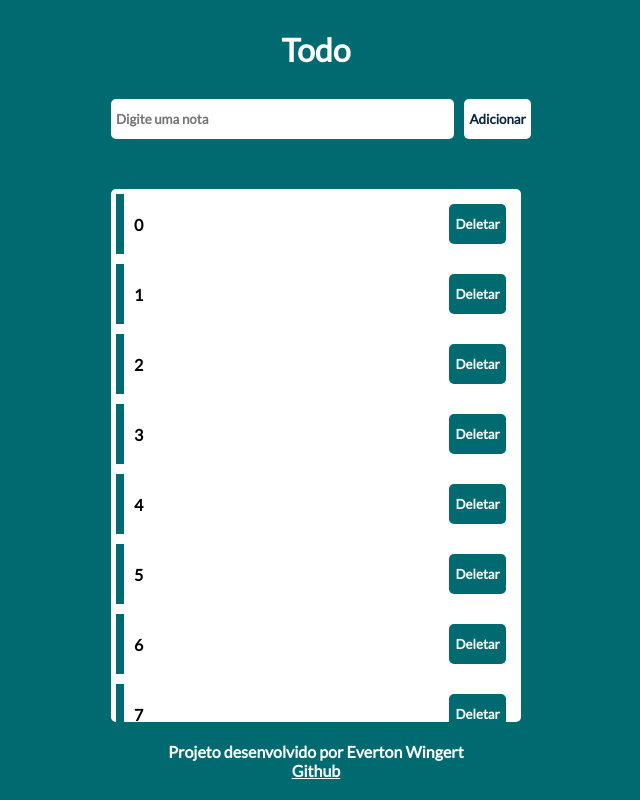
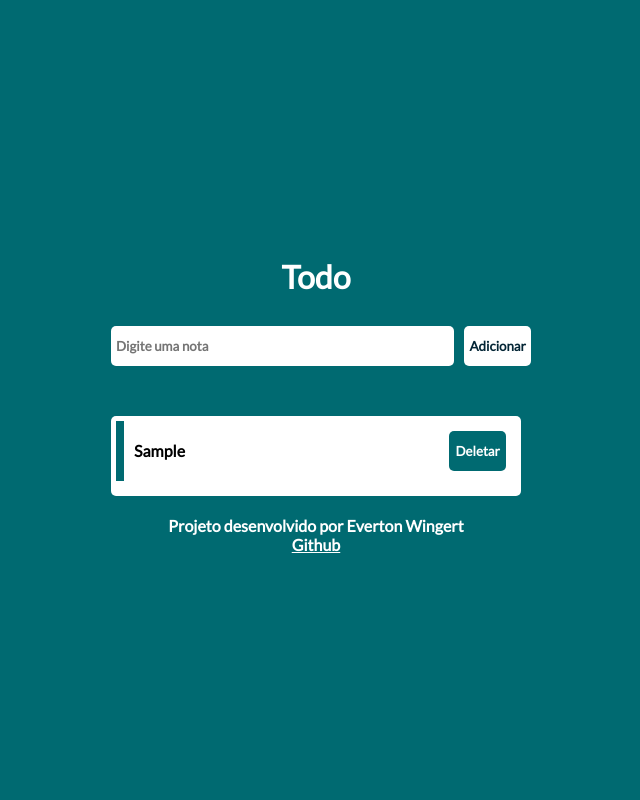
Before and after one commit to EvertonWingert/TO-DO, a plain HTML site: page index.html in a window 1280 px wide. Both pictures are taken after typing "Sample" into the empty fields and a click on the button "Adicionar". Shown: the whole page, without its empty margins (324-964 px from the left). Drawn offline with Linux system fonts and the light colour scheme.

Commit message:
sem to-do adicionado

```diff
--- a/script.js
+++ b/script.js
@@ -1,12 +1,14 @@
 const inputEl = document.getElementById("input-todo");
 const btnAddEl = document.getElementById("create");
-const todolistEl = document.getElementById("list-group");
+var todolistEl = document.getElementById("list-group");
+todolistEl.innerHTML = `Sem to-do`;
 var todoList = [];
+
+
 const geraId = () => {
     return Math.random() *100;
 
 }
-
 
 function createTodo(){
     if(inputEl.value == '') return
@@ -19,6 +21,7 @@ function createTodo(){
     renderTodo();
 }
 function deleteTodo(key) {
+
     console.log(key)
 
     todoList.forEach((conteudo,i) => {
@@ -37,6 +40,10 @@ function updateTodo(newValue,key){
     })
 }
 function renderTodo(){
+    if(todoList.length == 0){
+        todolistEl.innerHTML = `Sem to-do`;
+
+    }else {
         var list = "";
         todoList.forEach((conteudo) => {
             list +=  `<li key="${conteudo.id}" class="todoItem">
@@ -47,11 +54,14 @@ function renderTodo(){
 
         })
         todolistEl.innerHTML = list;
+    }
 
 }
 
+/*
 for(let i = 0; i < 30; i++){
     let todo = {id:geraId(), conteudo:i }
     todoList.push(todo);
 }
 renderTodo();
+*/
--- a/style.css
+++ b/style.css
@@ -86,6 +86,7 @@ ul{
 .todoItem a {
     flex: 1;
 }
+
 footer a {
     color: #fff;
 
```
Also changed, not shown: index.html (+1 -0 lines). Lines whose indentation alone changed are shown as unchanged.
